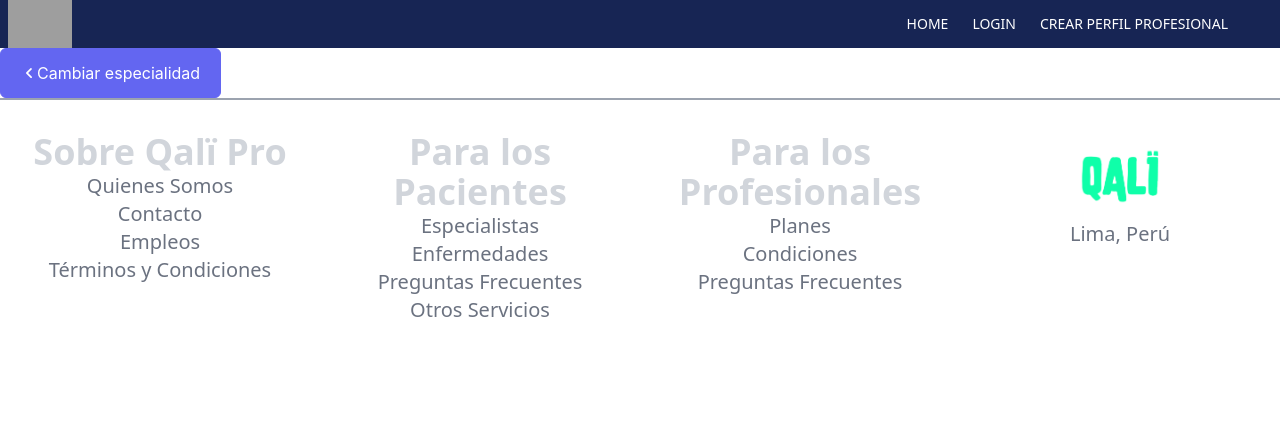
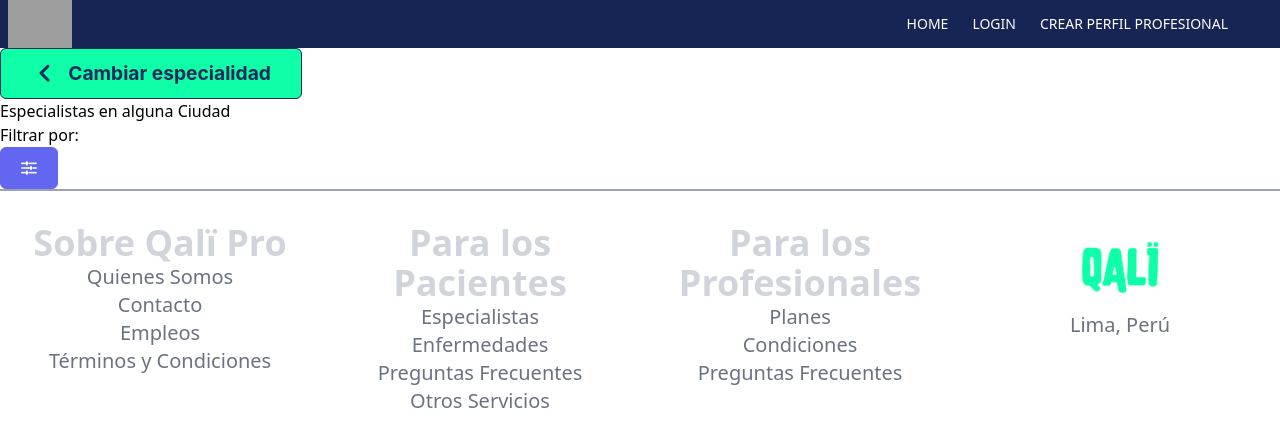
Before and after one commit to abelacco/qali-client, a React (Vite) app in the folder qali-client/: page /Especialistas in a window 1280 px wide. Shown: the top 446 px of the page. Built offline with nearby package versions, Linux system fonts and the light colour scheme; grey boxes are pictures that could not be loaded.

Commit message:
style goBack y creacion de titulo y filtros (Estructura)

```diff
--- a/qali-client/src/components/Especialistas/Especialistas.jsx
+++ b/qali-client/src/components/Especialistas/Especialistas.jsx
@@ -1,14 +1,15 @@
-import React from 'react'
-import Layout from '../Layouts/LayoutCliente'
-import GoBackButton from './EspecialistasComponents/GoBackButton'
+import React from 'react';
+import Layout from '../Layouts/LayoutCliente';
+import GoBackButton from './EspecialistasComponents/GoBackButton';
+import TitleAndFilter from './EspecialistasComponents/TitleAndFilter';
 
 function Especialistas() {
-  return (
-    <Layout>
-        <GoBackButton/>
-
-    </Layout>
-  )
+    return (
+        <Layout>
+            <GoBackButton />
+            <TitleAndFilter/>
+        </Layout>
+    )
 }
 
 export default Especialistas
--- a/qali-client/src/components/Especialistas/EspecialistasComponents/GoBackButton.jsx
+++ b/qali-client/src/components/Especialistas/EspecialistasComponents/GoBackButton.jsx
@@ -10,8 +10,8 @@
     }
 
     return (
-        <Button className='goBackButton' onClick={handleClick}>
-            <i className='pi pi-angle-left'/>
+        <Button className='goBackButton' onClick={handleClick} size='small'>
+            <i className='pi pi-angle-left' style={{fontSize:"1.7rem"}}/>
             Cambiar especialidad
         </Button>
     )
--- /dev/null
+++ b/qali-client/src/components/Especialistas/EspecialistasComponents/TitleAndFilter.jsx
@@ -0,0 +1,16 @@
+import React from 'react'
+import { Button } from 'primereact/button'
+
+function TitleAndFilter() {
+  return (
+    <div>
+        <h1>Especialistas en alguna Ciudad</h1>
+        <div>
+            <p>Filtrar por:</p>
+            <Button><i className='pi pi-sliders-h '></i></Button>
+        </div>
+    </div>
+  )
+}
+
+export default TitleAndFilter
--- a/qali-client/src/index.css
+++ b/qali-client/src/index.css
@@ -28,3 +28,18 @@
 /* End SubmitButton */
 
 /* Start GoBackButton */
+.goBackButton{
+    display: flex;
+    gap: 10px;
+    padding: 10px 30px 10px 30px !important;
+    background-color: #0FFFA9;
+    border: 1px solid #132B5B;
+    color: #132B5B;
+    font-size: 1.2rem !important;
+    font-weight: bold;
+}
+
+.goBackButton:hover{
+    background-color: #132B5B !important;
+    color: white;
+}
```
